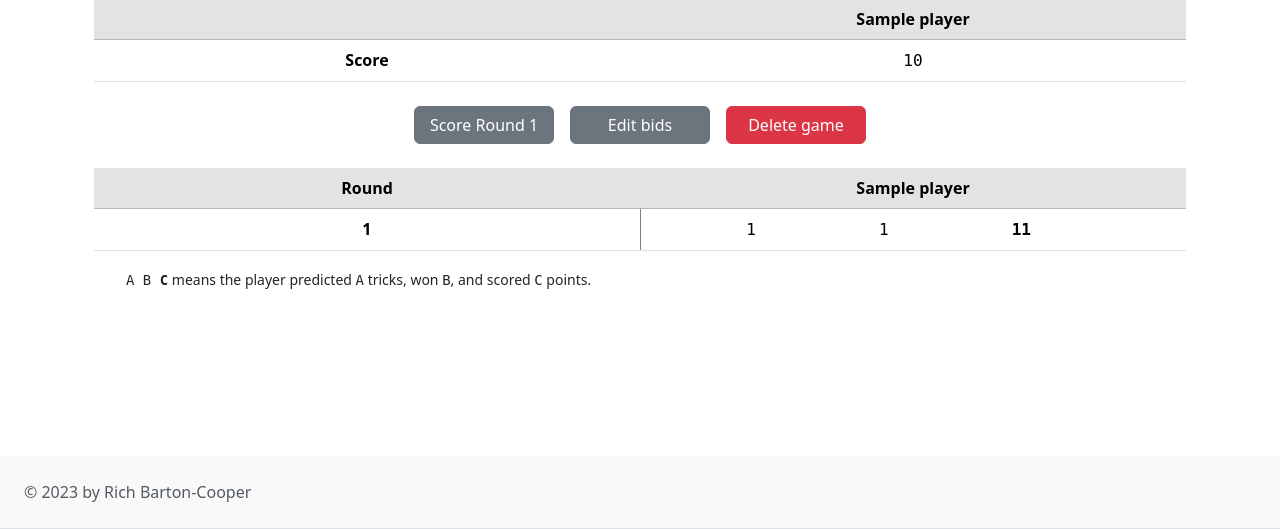
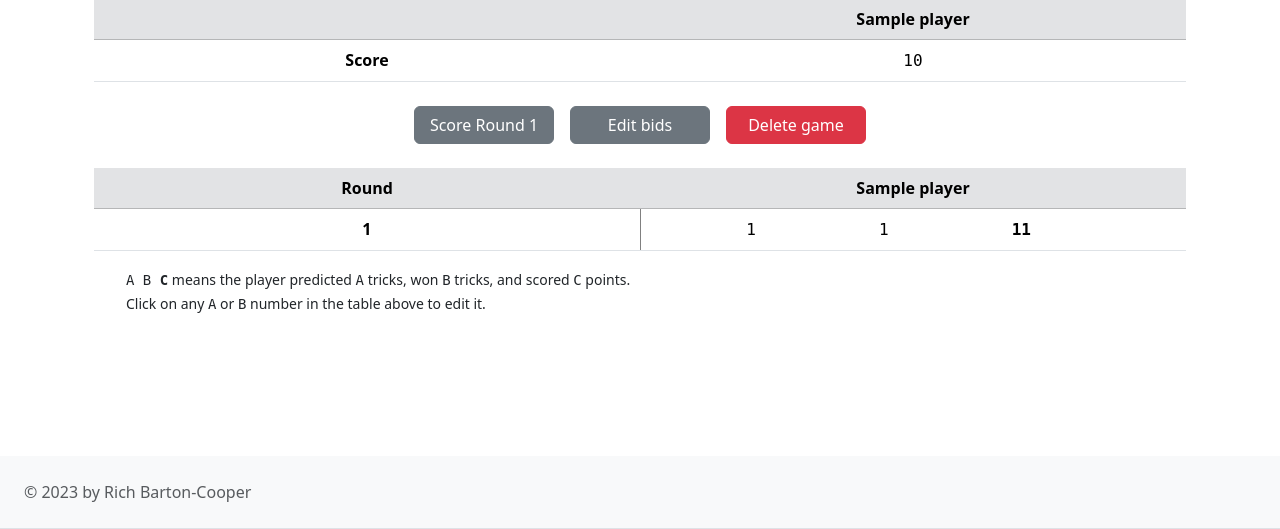
Before and after one commit to richcooper95/predictive-whist, a Django app: page /games/1/ in a window 1280 px wide. Shown: the part 271-800 px from the top of the page. Run offline with Django 4.2, Linux system fonts and the light colour scheme; a user stored in the database is signed in; tables that the repository leaves empty hold one stand-in row (values such as "Sample post"); some libraries are stand-ins or nearby versions.

Commit message:
Minor tweaks

```diff
--- a/templates/game_list.html
+++ b/templates/game_list.html
@@ -71,7 +71,7 @@
             <a role="button" style="width: 100px" class="btn btn-secondary btn-sm" href="{% url 'game_show' game.id %}">View</a>
           </td>
           <td>
-					  <a role="button" style="width: 100px" class="btn btn-danger btn-sm" href="{% url 'game_delete' game.id %}" method="DELETE">Delete</a>
+					  <a role="button" style="width: 100px" class="btn btn-danger btn-sm" href="{% url 'game_delete' game.id %}">Delete</a>
 					</td>
         </tr>
       {% endfor %}
--- a/templates/game_show.html
+++ b/templates/game_show.html
@@ -77,7 +77,8 @@
       </table>
     </div>
     <ul style="list-style: none">
-      <li><small><tt>A B <strong>C</strong></tt> means the player predicted <tt>A</tt> tricks, won <tt>B</tt>, and scored <tt>C</tt> points.</small></small></li>
+      <li><small><tt>A B <strong>C</strong></tt> means the player predicted <tt>A</tt> tricks, won <tt>B</tt> tricks, and scored <tt>C</tt> points.</small></li>
+      <li><small>Click on any <tt>A</tt> or <tt>B</tt> number in the table above to edit it.</small></li>
     </ul>
   {% endif %}
 
```
Also changed, not shown: templates/game_round_bids.html (indentation only).
